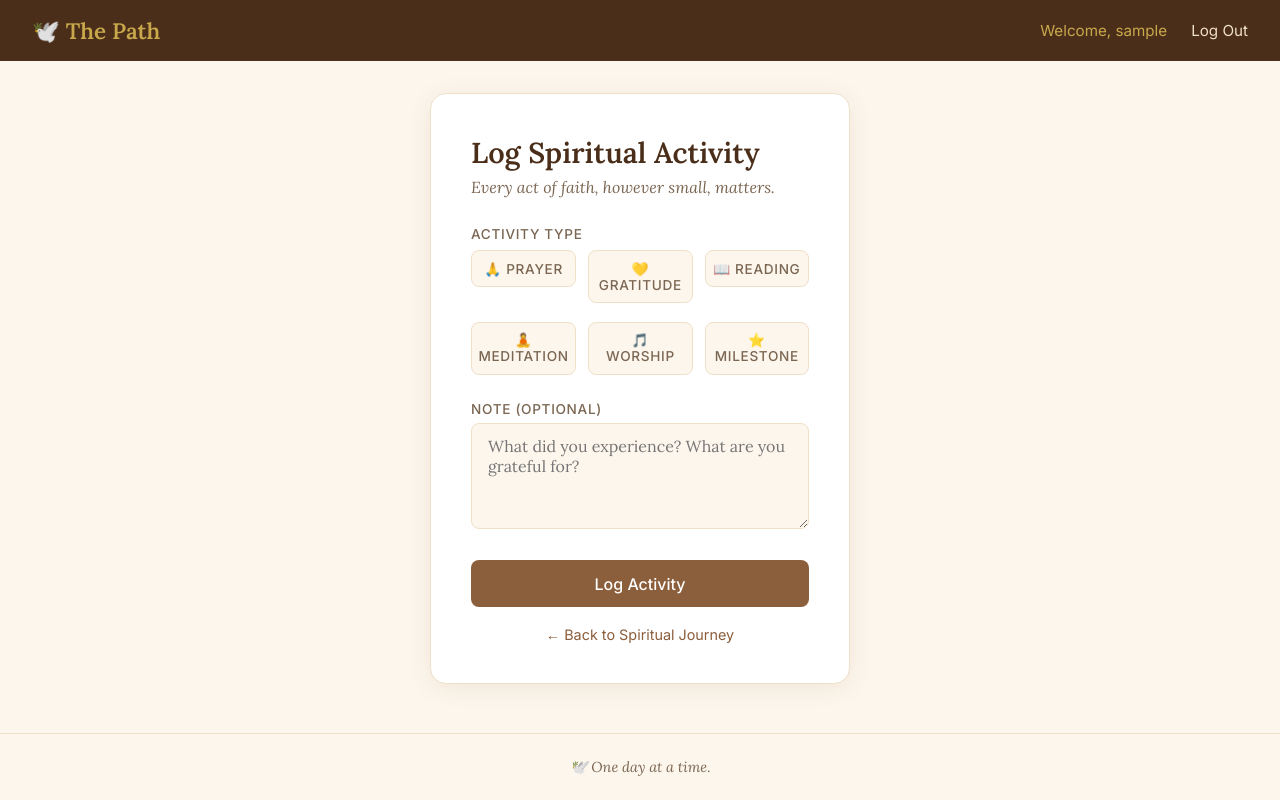
After one commit to 93Jourdan/the-path, a Flask app: page /spiritual/add in a window 1280 px wide. The commit adds this page. Run offline with Flask 3, Linux system fonts and the light colour scheme; the visitor is signed in with stand-in values (Sample User, id 1).

Commit message:
Add spiritual journey tracker

```diff
--- a/app.py
+++ b/app.py
@@ -1,7 +1,8 @@
 # app.py
-from flask import Flask, render_template
+from flask import Flask, app, render_template
 from flask_login import LoginManager, login_required, current_user
 from models import db
+from routes import spiritual
 
 login_manager = LoginManager()
 
@@ -25,10 +26,15 @@ def create_app():
     # Register blueprints
     from routes.auth import auth
     app.register_blueprint(auth)
+
     from routes.tracker import tracker
     app.register_blueprint(tracker)
+
     from routes.checkin import checkin
     app.register_blueprint(checkin)
+
+    from routes.spiritual import spiritual
+    app.register_blueprint(spiritual)
 
     # Basic dashboard route — we'll build this out fully in the next step
     @app.route('/')
--- /dev/null
+++ b/routes/spiritual.py
@@ -0,0 +1,53 @@
+# routes/spiritual.py
+# This file handles the spiritual journey tracker.
+# Users can log prayers, gratitude, readings, and spiritual milestones.
+
+from flask import Blueprint, render_template, redirect, url_for, flash, request
+from flask_login import login_required, current_user
+from models import db, SpiritualLog
+from datetime import datetime
+
+spiritual = Blueprint('spiritual', __name__)
+
+
+@spiritual.route('/spiritual')
+@login_required
+def spiritual_home():
+    # Get all spiritual logs for this user, most recent first
+    logs = SpiritualLog.query.filter_by(
+        user_id=current_user.id
+    ).order_by(SpiritualLog.created_at.desc()).all()
+
+    # Count each activity type for the summary
+    activity_counts = {}
+    for log in logs:
+        activity_counts[log.activity_type] = activity_counts.get(
+            log.activity_type, 0
+        ) + 1
+
+    return render_template(
+        'spiritual/spiritual.html',
+        logs=logs,
+        activity_counts=activity_counts
+    )
+
+
+@spiritual.route('/spiritual/add', methods=['GET', 'POST'])
+@login_required
+def add_spiritual():
+    if request.method == 'POST':
+        activity_type = request.form.get('activity_type')
+        note = request.form.get('note')
+
+        new_log = SpiritualLog(
+            user_id=current_user.id,
+            activity_type=activity_type,
+            note=note
+        )
+        db.session.add(new_log)
+        db.session.commit()
+
+        flash('Spiritual activity logged. Every step matters. 🙏', 'success')
+        return redirect(url_for('spiritual.spiritual_home'))
+
+    return render_template('spiritual/add_spiritual.html')
--- a/static/style.css
+++ b/static/style.css
@@ -335,3 +335,192 @@ a:hover {
     background-color: var(--cream);
     color: var(--text-dark);
 }
+
+/* ── Check-Ins ── */
+.checked-in-badge {
+    display: inline-block;
+    background-color: #dff0df;
+    color: var(--success);
+    border: 1px solid var(--success);
+    border-radius: 20px;
+    padding: 0.5rem 1.2rem;
+    font-size: 0.9rem;
+    margin-top: 0.5rem;
+}
+
+.checkin-list {
+    display: flex;
+    flex-direction: column;
+    gap: 1rem;
+    max-width: 680px;
+    margin: 0 auto;
+}
+
+.checkin-card {
+    background-color: var(--white);
+    border: 1px solid var(--light-tan);
+    border-radius: 12px;
+    padding: 1.2rem 1.5rem;
+    box-shadow: 0 2px 8px rgba(74, 46, 26, 0.05);
+}
+
+.checkin-header {
+    display: flex;
+    justify-content: space-between;
+    align-items: center;
+    margin-bottom: 0.5rem;
+}
+
+.checkin-mood {
+    font-weight: 600;
+    font-size: 0.95rem;
+    padding: 0.25rem 0.75rem;
+    border-radius: 20px;
+    background-color: var(--light-tan);
+    color: var(--warm-brown);
+}
+
+.checkin-date {
+    font-size: 0.8rem;
+    color: var(--text-soft);
+}
+
+.checkin-reflection {
+    font-family: 'Lora', serif;
+    font-style: italic;
+    color: var(--text-soft);
+    font-size: 0.95rem;
+    margin-top: 0.5rem;
+    line-height: 1.6;
+}
+
+/* Mood selector grid */
+.mood-grid {
+    display: grid;
+    grid-template-columns: repeat(3, 1fr);
+    gap: 0.75rem;
+    margin-top: 0.5rem;
+}
+
+.mood-option {
+    display: flex;
+    flex-direction: column;
+    align-items: center;
+}
+
+.mood-option input[type="radio"] {
+    display: none;
+}
+
+.mood-option span {
+    display: block;
+    width: 100%;
+    text-align: center;
+    padding: 0.6rem 0.4rem;
+    border: 1px solid var(--light-tan);
+    border-radius: 8px;
+    cursor: pointer;
+    font-size: 0.85rem;
+    background-color: var(--cream);
+    transition: all 0.2s;
+}
+
+.mood-option input[type="radio"]:checked + span {
+    background-color: var(--warm-brown);
+    color: var(--white);
+    border-color: var(--warm-brown);
+}
+
+.mood-option span:hover {
+    border-color: var(--warm-brown);
+}
+
+/* Textarea */
+.form-textarea {
+    width: 100%;
+    padding: 0.75rem 1rem;
+    border: 1px solid var(--light-tan);
+    border-radius: 8px;
+    font-size: 1rem;
+    font-family: 'Lora', serif;
+    background-color: var(--cream);
+    color: var(--text-dark);
+    resize: vertical;
+    transition: border-color 0.2s;
+}
+
+.form-textarea:focus {
+    outline: none;
+    border-color: var(--soft-gold);
+}
+
+/* ── Spiritual Journey ── */
+.spiritual-summary {
+    display: grid;
+    grid-template-columns: repeat(auto-fill, minmax(140px, 1fr));
+    gap: 1rem;
+    margin-bottom: 2.5rem;
+}
+
+.summary-card {
+    background-color: var(--white);
+    border: 1px solid var(--light-tan);
+    border-radius: 12px;
+    padding: 1.2rem;
+    text-align: center;
+    box-shadow: 0 2px 8px rgba(74, 46, 26, 0.05);
+}
+
+.summary-count {
+    display: block;
+    font-size: 2rem;
+    font-weight: 700;
+    font-family: 'Lora', serif;
+    color: var(--warm-brown);
+}
+
+.summary-label {
+    display: block;
+    font-size: 0.8rem;
+    color: var(--text-soft);
+    text-transform: uppercase;
+    letter-spacing: 0.05em;
+    margin-top: 0.3rem;
+}
+
+.section-title {
+    font-size: 1.2rem;
+    color: var(--warm-brown);
+    margin-bottom: 1rem;
+    padding-bottom: 0.5rem;
+    border-bottom: 1px solid var(--light-tan);
+}
+
+.spiritual-list {
+    display: flex;
+    flex-direction: column;
+    gap: 1rem;
+    max-width: 680px;
+    margin: 0 auto;
+}
+
+.spiritual-card {
+    background-color: var(--white);
+    border: 1px solid var(--light-tan);
+    border-radius: 12px;
+    padding: 1.2rem 1.5rem;
+    box-shadow: 0 2px 8px rgba(74, 46, 26, 0.05);
+}
+
+.spiritual-header {
+    display: flex;
+    justify-content: space-between;
+    align-items: center;
+    margin-bottom: 0.5rem;
+}
+
+.spiritual-type {
+    font-weight: 600;
+    font-size: 0.95rem;
+    color: var(--warm-brown);
+}
--- /dev/null
+++ b/templates/spiritual/add_spiritual.html
@@ -0,0 +1,58 @@
+<!-- templates/spiritual/add_spiritual.html -->
+{% extends "base.html" %}
+
+{% block title %}Log Activity — The Path{% endblock %}
+
+{% block content %}
+<div class="auth-container">
+    <div class="auth-card">
+        <h1>Log Spiritual Activity</h1>
+        <p class="auth-subtitle">Every act of faith, however small, matters.</p>
+
+        <form method="POST" action="{{ url_for('spiritual.add_spiritual') }}">
+            <div class="form-group">
+                <label>Activity Type</label>
+                <div class="mood-grid">
+                    <label class="mood-option">
+                        <input type="radio" name="activity_type" value="Prayer" required>
+                        <span>🙏 Prayer</span>
+                    </label>
+                    <label class="mood-option">
+                        <input type="radio" name="activity_type" value="Gratitude">
+                        <span>💛 Gratitude</span>
+                    </label>
+                    <label class="mood-option">
+                        <input type="radio" name="activity_type" value="Reading">
+                        <span>📖 Reading</span>
+                    </label>
+                    <label class="mood-option">
+                        <input type="radio" name="activity_type" value="Meditation">
+                        <span>🧘 Meditation</span>
+                    </label>
+                    <label class="mood-option">
+                        <input type="radio" name="activity_type" value="Worship">
+                        <span>🎵 Worship</span>
+                    </label>
+                    <label class="mood-option">
+                        <input type="radio" name="activity_type" value="Milestone">
+                        <span>⭐ Milestone</span>
+                    </label>
+                </div>
+            </div>
+
+            <div class="form-group">
+                <label for="note">Note (optional)</label>
+                <textarea id="note" name="note" rows="4"
+                    placeholder="What did you experience? What are you grateful for?"
+                    class="form-textarea"></textarea>
+            </div>
+
+            <button type="submit" class="btn-primary">Log Activity</button>
+        </form>
+
+        <p class="auth-switch">
+            <a href="{{ url_for('spiritual.spiritual_home') }}">← Back to Spiritual Journey</a>
+        </p>
+    </div>
+</div>
+{% endblock %}
```
Also changed, not shown: templates/spiritual/spiritual.html (added, +66 -0 lines).
